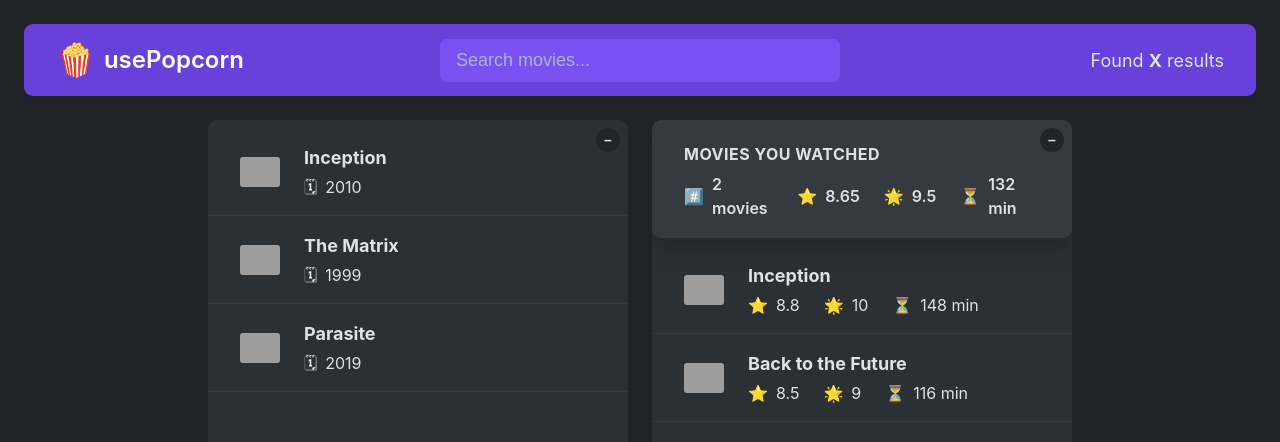
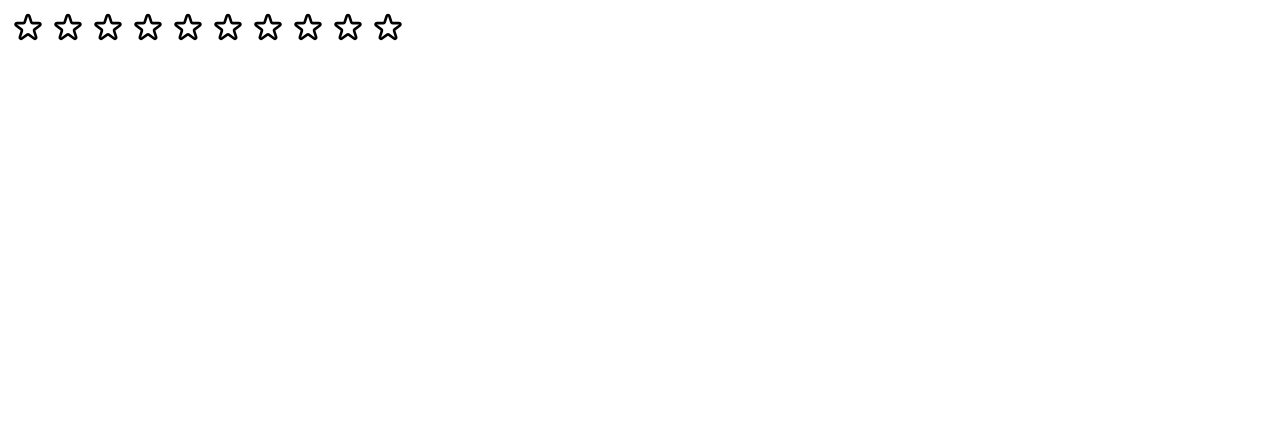
Before and after one commit to ibrahim-ahmed26/Movie-PopCorn, a React (Create React App) app: page / in a window 1280 px wide. Shown: the top 442 px of the page. Built offline with nearby package versions, Linux system fonts and the light colour scheme; grey boxes are pictures that could not be loaded.

Commit message:
Stars Rating Maked

```diff
--- a/src/Components/App.js
+++ b/src/Components/App.js
@@ -50,19 +50,31 @@ const tempWatchedData = [
 const average = (arr) =>
   arr.reduce((acc, cur, i, arr) => acc + cur / arr.length, 0);
 export default function App() {
+  const [movies, setMovies] = useState(tempMovieData);
+  const [watched, setWatched] = useState(tempWatchedData);
   return (
     <>
-      <NavBar />
-      <Main />
+      <NavBar>
+        <SearchInput />
+        <NumResults movies={movies} />
+      </NavBar>
+      <Main>
+        <Box>
+          <ListedMovies movies={movies} />
+        </Box>
+        <Box>
+          <MovieSummary watched={watched} />
+          <SelectedMovieList watched={watched} />
+        </Box>
+      </Main>
     </>
   );
 }
-function NavBar() {
+function NavBar({ children }) {
   return (
     <nav className="nav-bar">
       <Logo />
-      <SearchInput />
-      <NumResults />
+      {children}
     </nav>
   );
 }
@@ -86,51 +98,46 @@ function SearchInput() {
     />
   );
 }
-function NumResults() {
+function NumResults({ movies }) {
   return (
     <p className="num-results">
-      Found <strong>X</strong> results
+      Found <strong>{movies.length}</strong> results
     </p>
   );
 }
-function Main() {
-  return (
-    <main className="main">
-      <MovieList />
-      <MovieSelected />
-    </main>
-  );
+function Main({ children }) {
+  return <main className="main">{children}</main>;
 }
-function MovieList() {
-  const [isOpen1, setIsOpen1] = useState(true);
+function Box({ children }) {
+  const [isOpen, setIsOpen] = useState(true);
   return (
     <div className="box">
-      <ButtonToggle isOpen1={isOpen1} setIsOpen1={setIsOpen1} />
-      <ListedMovies isOpen1={isOpen1} />
+      <ToggleButton isOpen={isOpen} onToggle={() => setIsOpen((o) => !o)} />
+      {isOpen && children}
     </div>
   );
 }
-function ButtonToggle({ isOpen1, setIsOpen1 }) {
+
+function ToggleButton({ isOpen, onToggle }) {
   return (
-    <button className="btn-toggle" onClick={() => setIsOpen1((open) => !open)}>
-      {isOpen1 ? "–" : "+"}
+    <button className="btn-toggle" onClick={onToggle}>
+      {isOpen ? "–" : "+"}
     </button>
   );
 }
-function ListedMovies({ isOpen1 }) {
-  const [movies, setMovies] = useState(tempMovieData);
+
+function ListedMovies({ movies }) {
   return (
     <>
-      {isOpen1 && (
-        <ul className="list">
-          {movies?.map((movie) => (
-            <MovieDetails movie={movie} />
-          ))}
-        </ul>
-      )}
+      <ul className="list">
+        {movies?.map((movie) => (
+          <MovieDetails movie={movie} key={movie.Title} />
+        ))}
+      </ul>
     </>
   );
 }
+
 function MovieDetails({ movie }) {
   return (
     <li key={movie.imdbID}>
@@ -154,21 +161,6 @@ function MovieYear({ movie }) {
         <span>🗓</span>
         <span>{movie.Year}</span>
       </p>
-    </div>
-  );
-}
-function MovieSelected() {
-  const [isOpen2, setIsOpen2] = useState(true);
-  const [watched, setWatched] = useState(tempWatchedData);
-  return (
-    <div className="box">
-      <ButtonToggle isOpen1={isOpen2} setIsOpen1={setIsOpen2} />
-      {isOpen2 && (
-        <>
-          <MovieSummary watched={watched} />
-          <SelectedMovieList watched={watched} />
-        </>
-      )}
     </div>
   );
 }
--- /dev/null
+++ b/src/Components/StarRating.js
@@ -0,0 +1,70 @@
+import { useState } from "react";
+
+export default function StarRating({ maxRating = 5 }) {
+  const [rating, setRating] = useState(0);
+  const [hoverRating, setHoverRating] = useState(0);
+
+  const containerStyle = {
+    display: "flex",
+    alignItems: "center",
+    gap: "10px",
+  };
+
+  const starsContainerStyle = {
+    display: "flex",
+  };
+
+  const starSpanStyle = {
+    cursor: "pointer",
+    padding: "4px",
+  };
+
+  const ratingTextStyle = {
+    fontSize: "18px",
+    marginLeft: "8px",
+    margin: "0",
+  };
+
+  return (
+    <div style={containerStyle}>
+      <div style={starsContainerStyle}>
+        {Array.from({ length: maxRating }, (_, i) => (
+          <span
+            key={i}
+            style={starSpanStyle}
+            onClick={() => setRating(i + 1)}
+            onMouseEnter={() => setHoverRating(i + 1)}
+            onMouseLeave={() => setHoverRating(0)}
+          >
+            <Star filled={hoverRating ? i < hoverRating : i < rating} />
+          </span>
+        ))}
+      </div>
+      <p style={ratingTextStyle}>{hoverRating || rating || ""}</p>
+    </div>
+  );
+}
+
+function Star({ filled }) {
+  const starStyle = {
+    width: "32px",
+    height: "32px",
+  };
+
+  return (
+    <svg
+      xmlns="http://www.w3.org/2000/svg"
+      fill={filled ? "#000" : "none"}
+      viewBox="0 0 24 24"
+      stroke="currentColor"
+      style={starStyle}
+    >
+      <path
+        strokeLinecap="round"
+        strokeLinejoin="round"
+        strokeWidth="2"
+        d="M11.049 2.927c.3-.921 1.603-.921 1.902 0l1.519 4.674a1 1 0 00.95.69h4.915c.969 0 1.371 1.24.588 1.81l-3.976 2.888a1 1 0 00-.363 1.118l1.518 4.674c.3.922-.755 1.688-1.538 1.118l-3.976-2.888a1 1 0 00-1.176 0l-3.976 2.888c-.783.57-1.838-.197-1.538-1.118l1.518-4.674a1 1 0 00-.363-1.118l-3.976-2.888c-.784-.57-.38-1.81.588-1.81h4.914a1 1 0 00.951-.69l1.519-4.674z"
+      />
+    </svg>
+  );
+}
--- a/src/index.js
+++ b/src/index.js
@@ -1,11 +1,13 @@
 import React from "react";
 import ReactDOM from "react-dom/client";
-import "./index.css";
+// import "./index.css";
 import App from "./Components/App";
+import StarRating from "./Components/StarRating";
 
 const root = ReactDOM.createRoot(document.getElementById("root"));
 root.render(
   <React.StrictMode>
-    <App />
+    {/* <App /> */}
+    <StarRating maxRating={10} />
   </React.StrictMode>
 );
```
Also changed, not shown: src/index.css (+0 -33 lines).
